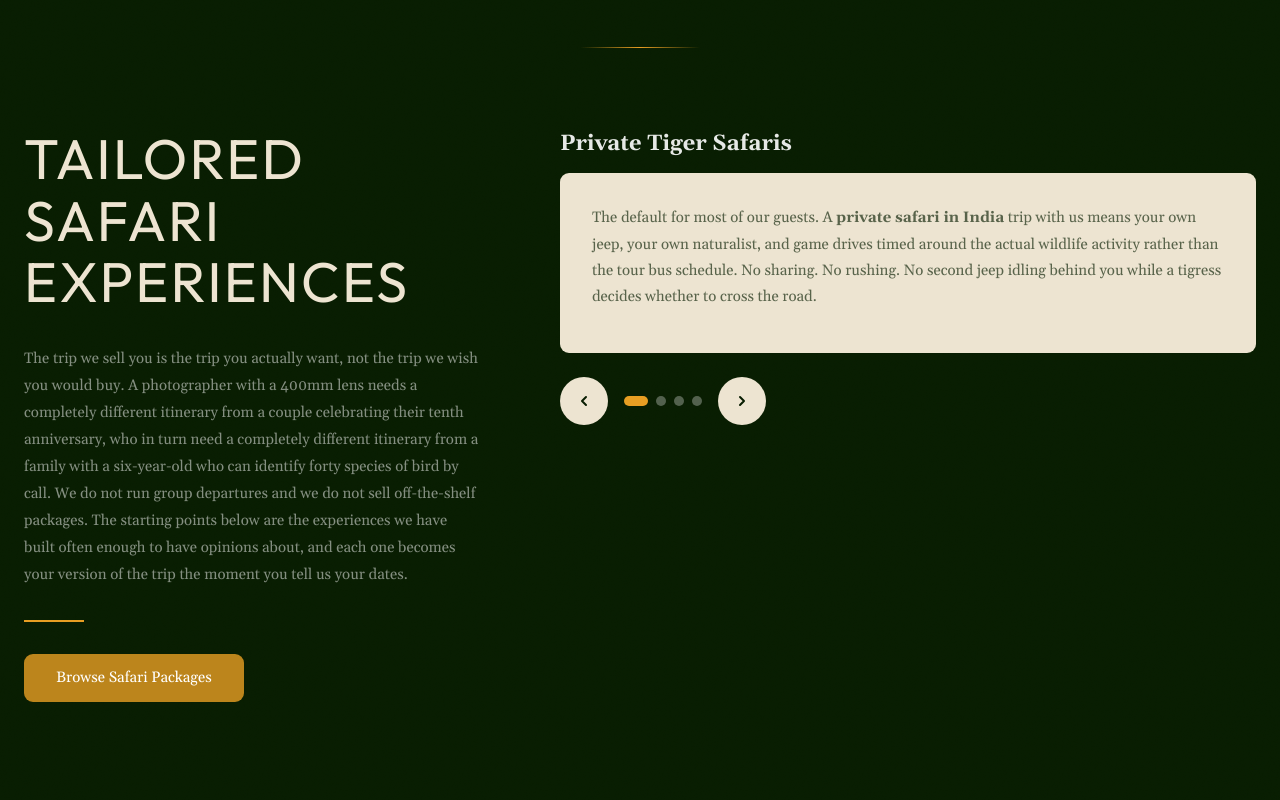
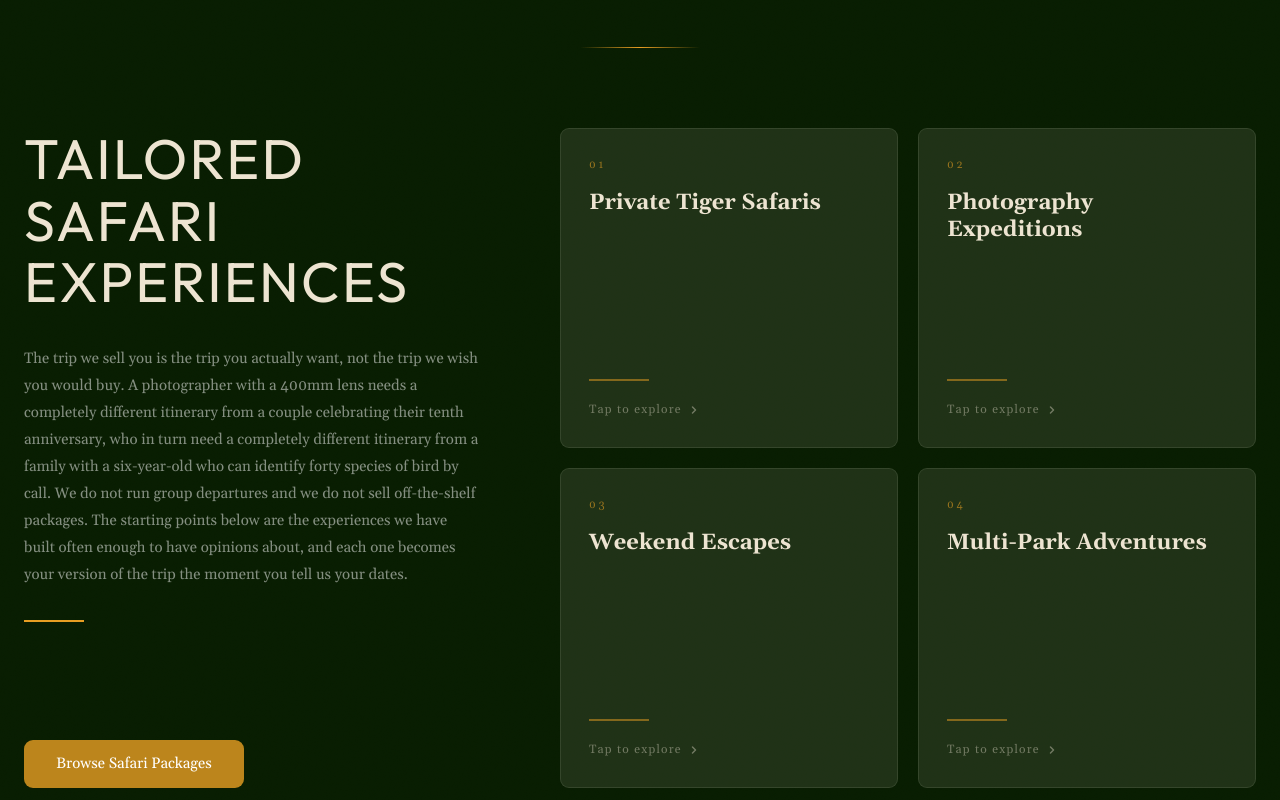
Before and after one commit to SourabhBand/junglee-journeys-web, a Next.js app: page / in a window 1280 px wide. Shown: the part 4080-4880 px from the top of the page. Built offline with nearby package versions, Linux system fonts and the light colour scheme.

Commit message:
Replace Safari Experiences carousel with 3D tile flip cards

```diff
--- a/src/app/globals.css
+++ b/src/app/globals.css
@@ -398,6 +398,33 @@ html {
 }
 
 /* ========================================
+   SAFARI FLIP CARDS
+   ======================================== */
+
+.flip-card-inner {
+  position: relative;
+  transform-style: preserve-3d;
+  -webkit-transform-style: preserve-3d;
+  transition: transform 0.65s cubic-bezier(0.4, 0.2, 0.2, 1);
+}
+
+.flip-card-inner.is-flipped {
+  transform: rotateY(180deg);
+}
+
+.flip-face {
+  backface-visibility: hidden;
+  -webkit-backface-visibility: hidden;
+}
+
+.flip-face-back {
+  position: absolute;
+  inset: 0;
+  transform: rotateY(180deg);
+  overflow: hidden;
+}
+
+/* ========================================
    GOLD RULE DIVIDER
    ======================================== */
 
--- a/src/app/page.tsx
+++ b/src/app/page.tsx
@@ -7,7 +7,7 @@ import WildlifeCarousel from "@/components/WildlifeCarousel";
 import { AnimateOnScroll } from "@/components/AnimateOnScroll";
 import FAQAccordion from "@/components/FAQAccordion";
 import DestinationsCarousel from "@/components/DestinationsCarousel";
-import SafariCarousel from "@/components/SafariCarousel";
+import SafariFlipCards from "@/components/SafariFlipCards";
 import TestimonialsCarousel from "@/components/TestimonialsCarousel";
 
 export const metadata: Metadata = {
@@ -229,7 +229,7 @@ export default function Home() {
               </div>
             </AnimateOnScroll>
 
-            <SafariCarousel />
+            <SafariFlipCards />
           </div>
         </div>
       </section>
--- /dev/null
+++ b/src/components/SafariFlipCards.tsx
@@ -0,0 +1,107 @@
+'use client';
+
+import { useState } from 'react';
+import Link from 'next/link';
+import type { ReactNode } from 'react';
+
+const experiences: { num: string; heading: string; href: string; body: ReactNode }[] = [
+  {
+    num: '01',
+    heading: 'Private Tiger Safaris',
+    href: '/safaris/',
+    body: <>The default for most of our guests. A <strong>private safari in India</strong> trip with us means your own jeep, your own naturalist, and game drives timed around the actual wildlife activity rather than the tour bus schedule. No sharing. No rushing. No second jeep idling behind you while a tigress decides whether to cross the road.</>,
+  },
+  {
+    num: '02',
+    heading: 'Photography Expeditions',
+    href: '/safari/photography-special/',
+    body: 'For photographers who care which hide they are sitting in and at what hour, with guides who understand light and animal behaviour at the level you actually need them to. The right waterhole, the right window, the right time of year for the species you came for.',
+  },
+  {
+    num: '03',
+    heading: 'Weekend Escapes',
+    href: '/safari/ranthambore-weekend/',
+    body: 'Two or three nights in Tadoba, Ranthambore, or Pench, depending on which city you fly out of. The kind of weekend that resets a year of city living and has you wondering, on the flight home, whether you can negotiate a Friday off for next month.',
+  },
+  {
+    num: '04',
+    heading: 'Multi-Park Adventures',
+    href: '/safari/central-india-tiger-trail/',
+    body: "Seven to fourteen nights across India's best reserves. Kanha to Bandhavgarh to Pench, or Ranthambore north into Corbett, or any combination that makes geographical sense for the dates you actually have. The trip you will still be telling people about a decade later.",
+  },
+];
+
+export default function SafariFlipCards() {
+  const [flipped, setFlipped] = useState<Set<number>>(new Set());
+
+  const toggle = (i: number) => {
+    setFlipped(prev => {
+      const next = new Set(prev);
+      next.has(i) ? next.delete(i) : next.add(i);
+      return next;
+    });
+  };
+
+  return (
+    <div className="lg:w-[58%] grid grid-cols-1 sm:grid-cols-2 gap-5">
+      {experiences.map((exp, i) => (
+        <div
+          key={exp.heading}
+          style={{ perspective: '1200px' }}
+          onClick={() => toggle(i)}
+          onKeyDown={e => (e.key === 'Enter' || e.key === ' ') && toggle(i)}
+          role="button"
+          tabIndex={0}
+          aria-label={`${exp.heading}. Press to ${flipped.has(i) ? 'flip back' : 'reveal details'}`}
+          className="cursor-pointer focus:outline-none focus-visible:ring-2 focus-visible:ring-[#e79e23] focus-visible:ring-offset-2 rounded-[9px]"
+        >
+          {/* min-h ensures the absolute back face has enough room for all body text */}
+          <div
+            className={`flip-card-inner min-h-[320px]${flipped.has(i) ? ' is-flipped' : ''}`}
+          >
+            {/* ── FRONT FACE ── */}
+            <div className="flip-face rounded-[9px] bg-[#ede4d1]/10 border border-[#ede4d1]/10 p-6 md:p-7 min-h-[320px] flex flex-col justify-between hover:bg-[#ede4d1]/15 transition-colors duration-300">
+              <div>
+                <span className="font-serif text-[11px] text-[#e79e23]/60 tracking-[0.25em] uppercase block mb-4">
+                  {exp.num}
+                </span>
+                <h3 className="font-serif font-bold text-[20px] md:text-[22px] text-[#ede4d1] leading-tight">
+                  {exp.heading}
+                </h3>
+              </div>
+
+              <div>
+                <hr className="gold-rule mb-5 opacity-50" />
+                <div className="flex items-center gap-1.5">
+                  <span className="font-serif text-[12px] text-[#ede4d1]/40 tracking-[0.1em]">
+                    Tap to explore
+                  </span>
+                  <svg width="12" height="12" viewBox="0 0 16 16" fill="none" aria-hidden="true">
+                    <path d="M6 12L10 8L6 4" stroke="rgba(237,228,209,0.4)" strokeWidth="2" strokeLinecap="round" strokeLinejoin="round"/>
+                  </svg>
+                </div>
+              </div>
+            </div>
+
+            {/* ── BACK FACE ── */}
+            <div className="flip-face flip-face-back rounded-[9px] bg-[#ede4d1] p-6 md:p-7 flex flex-col">
+              <h3 className="font-serif font-bold text-[17px] md:text-[19px] text-[#081d01] leading-tight mb-3">
+                <Link
+                  href={exp.href}
+                  onClick={e => e.stopPropagation()}
+                  className="hover:text-[#e79e23] transition-colors"
+                >
+                  {exp.heading} →
+                </Link>
+              </h3>
+              <hr className="border-t border-[#081d01]/10 mb-4" />
+              <p className="font-serif text-[13px] md:text-[14px] leading-[170%] text-[#081d01]/65">
+                {exp.body}
+              </p>
+            </div>
+          </div>
+        </div>
+      ))}
+    </div>
+  );
+}
```
